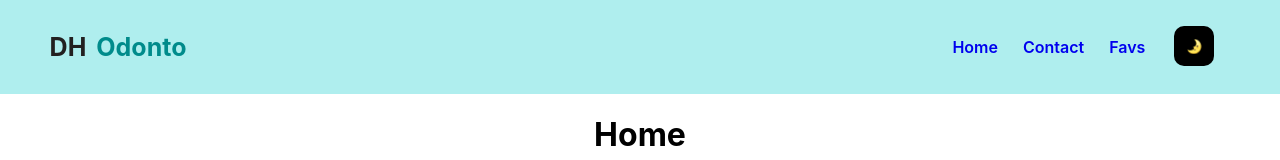
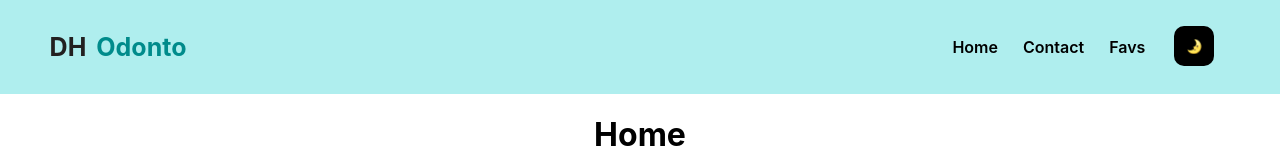
Before and after one commit to nattury/ctd-esp-fe3-final, a React (Create React App) app: page / in a window 1280 px wide. Shown: the top 160 px of the page. Built offline with nearby package versions, Linux system fonts and the light colour scheme; no server answers.

Commit message:
changes un Card and Navbar

```diff
--- a/src/Components/Card.jsx
+++ b/src/Components/Card.jsx
@@ -22,7 +22,7 @@ const Card = ({ name, username, id }) => {
         <img src="./images/doctor.jpg" alt="doctor" width={200} height={200} />
       ) : null}
       {username ? (
-        <Link to={`/dentist/${id}`} style={style}>
+        <Link to={`/dentist/${id}`} style={style} className="linkDentist">
           <a>{name}</a>
         </Link>
       ) : null}
--- a/src/Components/Form.jsx
+++ b/src/Components/Form.jsx
@@ -7,7 +7,7 @@ const Form = () => {
 
   const handleSubmit=(e)=>{
     e.preventDefault()
-    name.length>5 ? alert(`“Gracias ${name}, te contactaremos cuando antes vía mail.`)
+    name.length>5 ? alert(`“Gracias ${name}, te contactaremos cuanto antes vía mail.`)
     : alert("Por favor verifique su información nuevamente.")
   }
   return (
--- a/src/Components/Navbar.jsx
+++ b/src/Components/Navbar.jsx
@@ -17,11 +17,11 @@ const Navbar = () => {
         </div>
 
         <nav>
-          <Link to={routes.home}className='link' style={style}><p>Home</p></Link>
-          <Link to={routes.contact} style={style}><p>Contact</p></Link>
-          <Link to={routes.favs} style={style}><p>Favs</p></Link>
+          <Link to={routes.home} className='link' style={style}><p>Home</p></Link>
+          <Link to={routes.contact} className='link' style={style}><p>Contact</p></Link>
+          <Link to={routes.favs} className='link' style={style}><p>Favs</p></Link>
           <button onClick={()=>dispatch(!state.dark ? { type: 'dark' }: { type: 'light' })} className='btn'
-          style={{ color: state.dark && 'white', background: state.dark && '#db7093' }}>{state.dark ?'🌞' : '🌛'}</button>
+          style={{ color: state.dark && 'white', background: state.dark && '#db7093', }}>{state.dark ?'🌞' : '🌛'}</button>
         </nav>
     </div>
   )
--- a/src/index.css
+++ b/src/index.css
@@ -48,6 +48,14 @@ nav{
   gap: 15px;
 }
 
+.link {
+  color: black;
+}
+
+.link:hover{
+  color: LightSeaGreen;
+}
+
 .container{
   display: flex;
   justify-content: space-around;
@@ -90,9 +98,7 @@ a{
   margin: 5px;
   cursor: pointer;
 }
-a:hover{
-  color: rgb(151, 151, 151);
-}
+
 .adjust{
   height: 70vh;
   text-align: center;
@@ -159,6 +165,15 @@ form{
   flex-wrap: wrap;
   margin: 0 auto;
 }
+
+.linkDentist{
+  color: black;
+}
+
+.linkDentist:hover {
+  color: LightSeaGreen;
+}
+
 .fav{
   gap: 1rem;
   width: 90vw;
```
